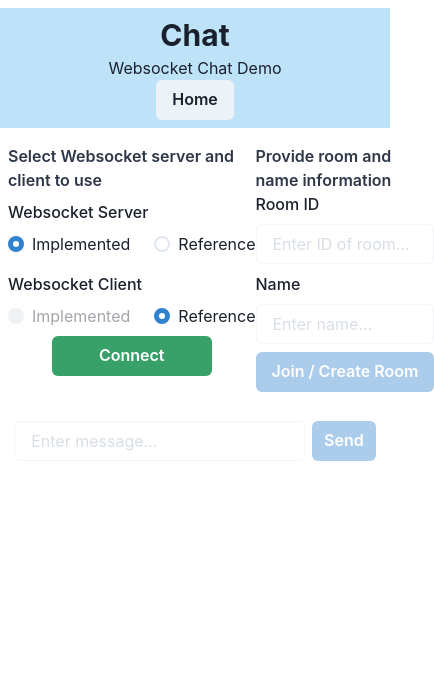
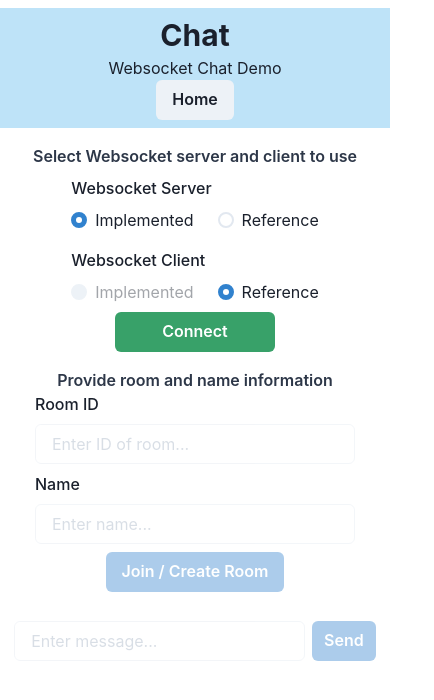
Before and after one commit to alex-greff/websocket-implementation, a React (Create React App) app in the folder testing-app/client/: page /#/chat in a window 390 px wide. Shown: the top 700 px of the page, 434 px wide, since content can reach past the window. Built offline with nearby package versions, Linux system fonts and the light colour scheme.

Commit message:
Tweaked chat room controls to be responsive

```diff
--- a/testing-app/client/src/views/chat/ChatView.tsx
+++ b/testing-app/client/src/views/chat/ChatView.tsx
@@ -257,9 +257,13 @@ export const ChatView: FunctionComponent = () => {
       <Box height="2"></Box>
 
       <Flex
-        direction="row"
+        // direction="row"
+        direction={{ base: "column", md: "row" }}
+        alignItems="center"
         justifyContent="space-evenly"
         width="100%"
+        gap="4"
+        maxWidth="50rem"
         paddingRight="2"
         paddingLeft="2"
       >
@@ -267,8 +271,6 @@ export const ChatView: FunctionComponent = () => {
           onConnect={onWsConnect}
           onDisconnect={onWsDisconnect}
         />
-
-        <Box width="4"></Box>
 
         {/* Room join inputs */}
         <form
```
